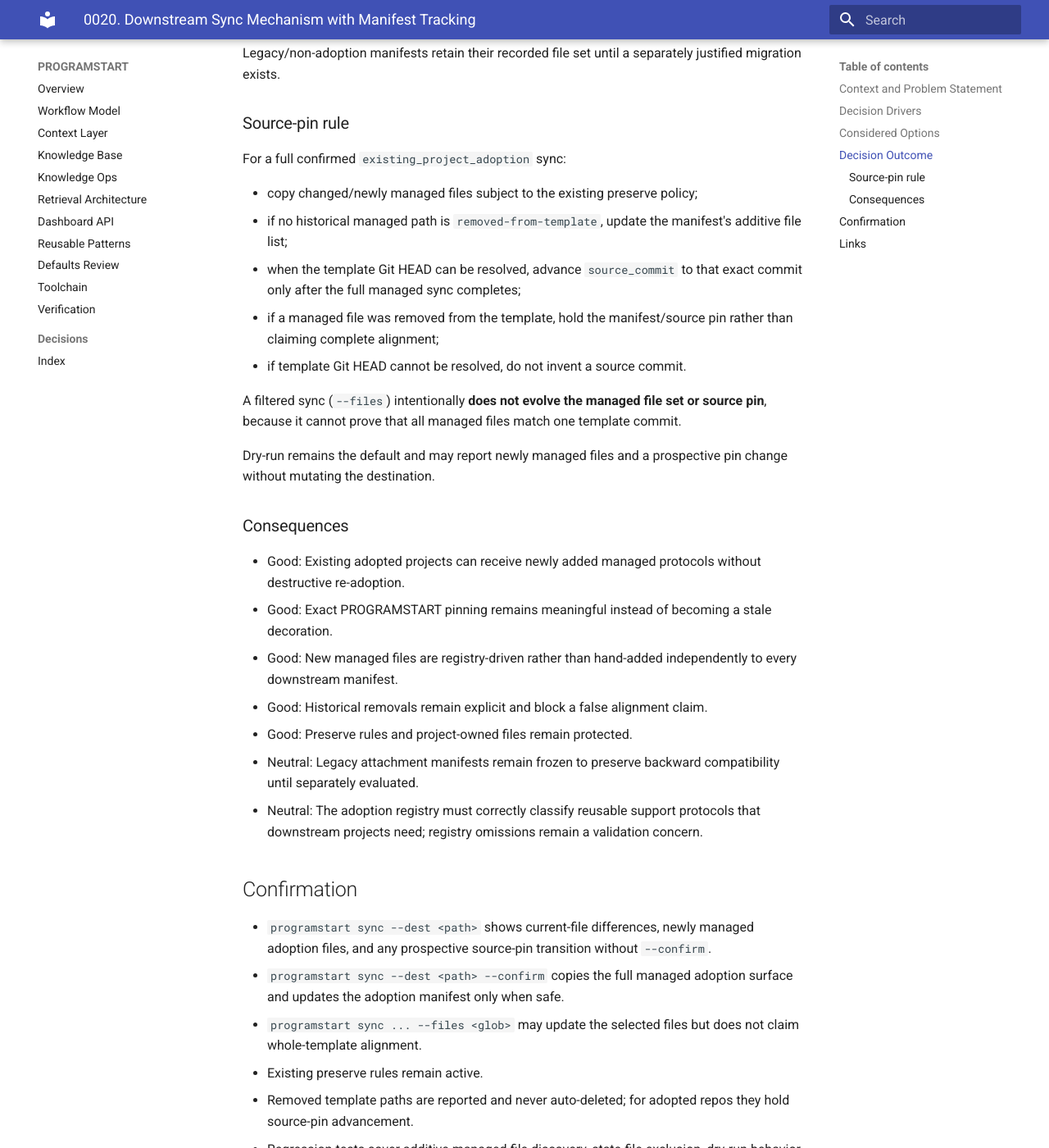
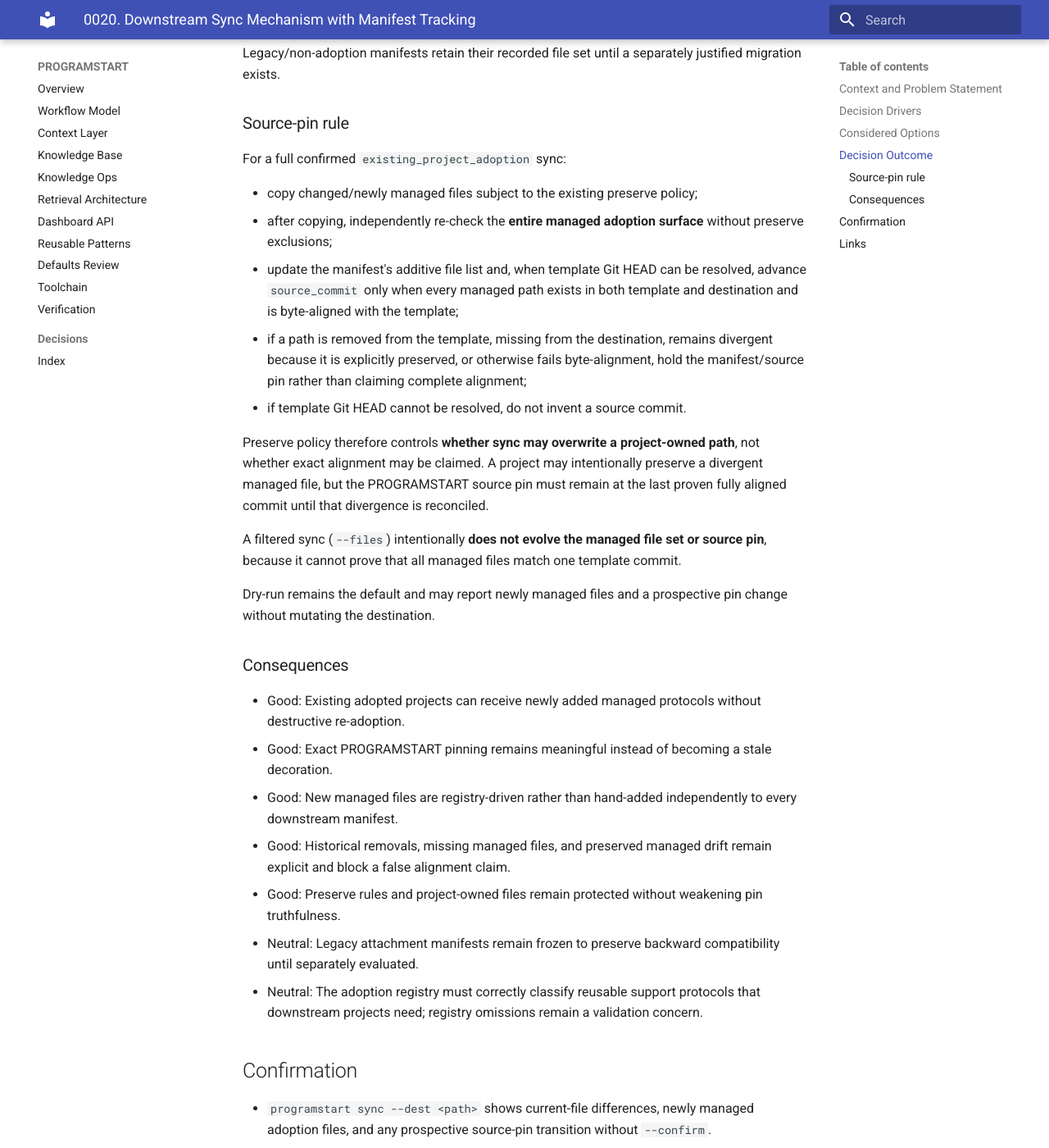
Before and after one commit to GrahamArdent/PROGRAMSTART, an MkDocs documentation site: the page built from docs/decisions/0020-downstream-sync-mechanism-with-manifest-tracking.md, in a window 1280 px wide and 1400 px high, scrolled down 1592 px. Shown: the whole window at 82% size. Built offline with MkDocs 1.6.1 and Material for MkDocs 9.7.7, drawn with Linux system fonts in a browser that asks for light colours; some of the changed text lies outside the part shown.

Commit message:
docs: bind adoption pin to full managed alignment

```diff
--- a/docs/decisions/0020-downstream-sync-mechanism-with-manifest-tracking.md
+++ b/docs/decisions/0020-downstream-sync-mechanism-with-manifest-tracking.md
@@ -48,10 +48,12 @@ Legacy/non-adoption manifests retain their recorded file set until a separately
 For a full confirmed `existing_project_adoption` sync:
 
 - copy changed/newly managed files subject to the existing preserve policy;
-- if no historical managed path is `removed-from-template`, update the manifest's additive file list;
-- when the template Git HEAD can be resolved, advance `source_commit` to that exact commit only after the full managed sync completes;
-- if a managed file was removed from the template, hold the manifest/source pin rather than claiming complete alignment;
+- after copying, independently re-check the **entire managed adoption surface** without preserve exclusions;
+- update the manifest's additive file list and, when template Git HEAD can be resolved, advance `source_commit` only when every managed path exists in both template and destination and is byte-aligned with the template;
+- if a path is removed from the template, missing from the destination, remains divergent because it is explicitly preserved, or otherwise fails byte-alignment, hold the manifest/source pin rather than claiming complete alignment;
 - if template Git HEAD cannot be resolved, do not invent a source commit.
+
+Preserve policy therefore controls **whether sync may overwrite a project-owned path**, not whether exact alignment may be claimed. A project may intentionally preserve a divergent managed file, but the PROGRAMSTART source pin must remain at the last proven fully aligned commit until that divergence is reconciled.
 
 A filtered sync (`--files`) intentionally **does not evolve the managed file set or source pin**, because it cannot prove that all managed files match one template commit.
 
@@ -62,19 +64,19 @@ Dry-run remains the default and may report newly managed files and a prospective
 - Good: Existing adopted projects can receive newly added managed protocols without destructive re-adoption.
 - Good: Exact PROGRAMSTART pinning remains meaningful instead of becoming a stale decoration.
 - Good: New managed files are registry-driven rather than hand-added independently to every downstream manifest.
-- Good: Historical removals remain explicit and block a false alignment claim.
-- Good: Preserve rules and project-owned files remain protected.
+- Good: Historical removals, missing managed files, and preserved managed drift remain explicit and block a false alignment claim.
+- Good: Preserve rules and project-owned files remain protected without weakening pin truthfulness.
 - Neutral: Legacy attachment manifests remain frozen to preserve backward compatibility until separately evaluated.
 - Neutral: The adoption registry must correctly classify reusable support protocols that downstream projects need; registry omissions remain a validation concern.
 
 ## Confirmation
 
 - `programstart sync --dest <path>` shows current-file differences, newly managed adoption files, and any prospective source-pin transition without `--confirm`.
-- `programstart sync --dest <path> --confirm` copies the full managed adoption surface and updates the adoption manifest only when safe.
+- `programstart sync --dest <path> --confirm` copies the full managed adoption surface and updates the adoption manifest only when every managed path is fully aligned.
 - `programstart sync ... --files <glob>` may update the selected files but does not claim whole-template alignment.
-- Existing preserve rules remain active.
+- Existing preserve rules remain active for copying, while preserved managed divergence holds source-pin advancement.
 - Removed template paths are reported and never auto-deleted; for adopted repos they hold source-pin advancement.
-- Regression tests cover additive managed-file discovery, state-file exclusion, dry-run behavior, filtered-sync pin protection, legacy-manifest compatibility, and removed-file pin holding.
+- Regression tests cover additive managed-file discovery, state-file exclusion, dry-run behavior, filtered-sync pin protection, legacy-manifest compatibility, removed-file pin holding, and preserved-managed-drift pin holding.
 
 ## Links
 
```
